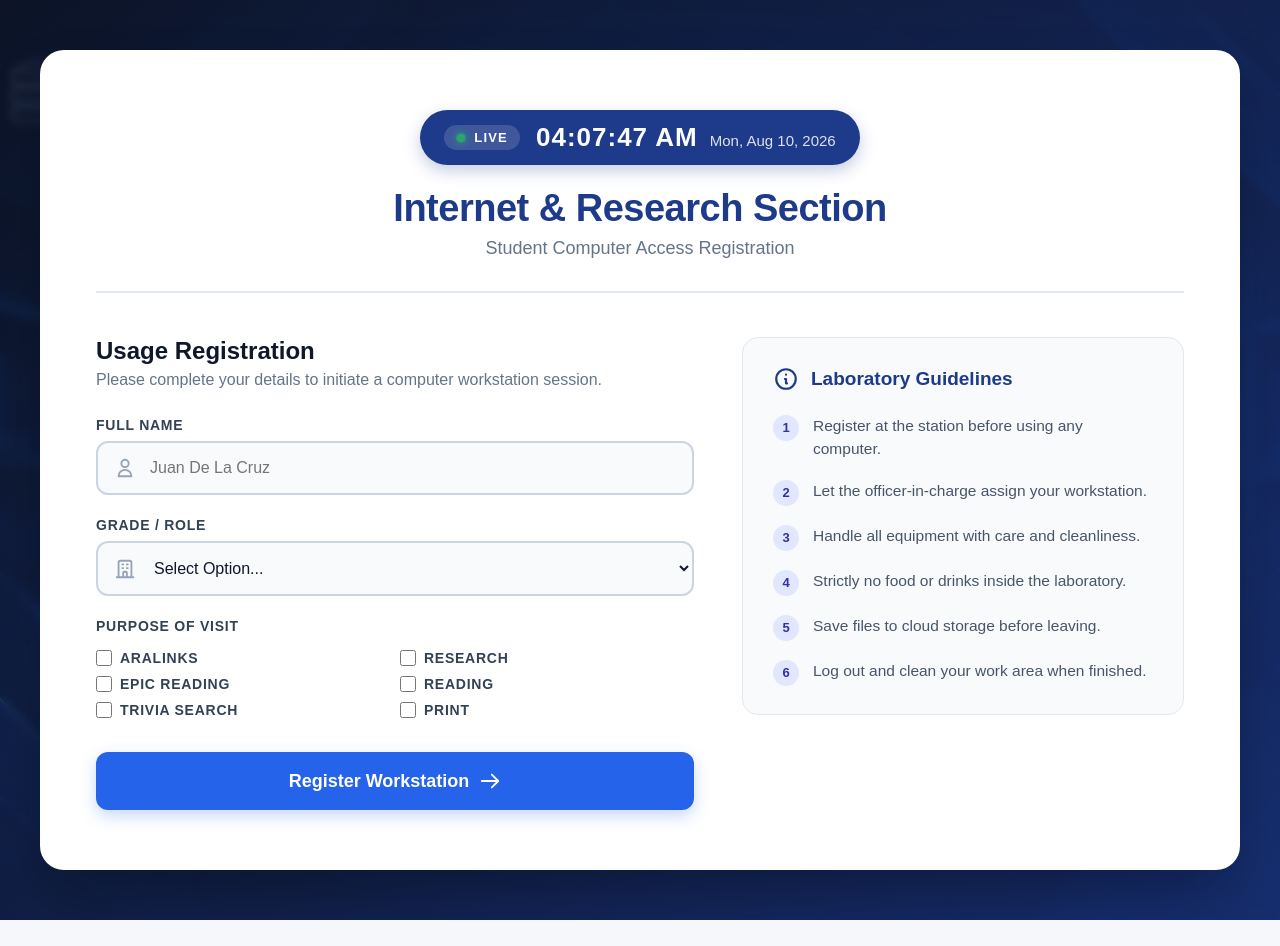
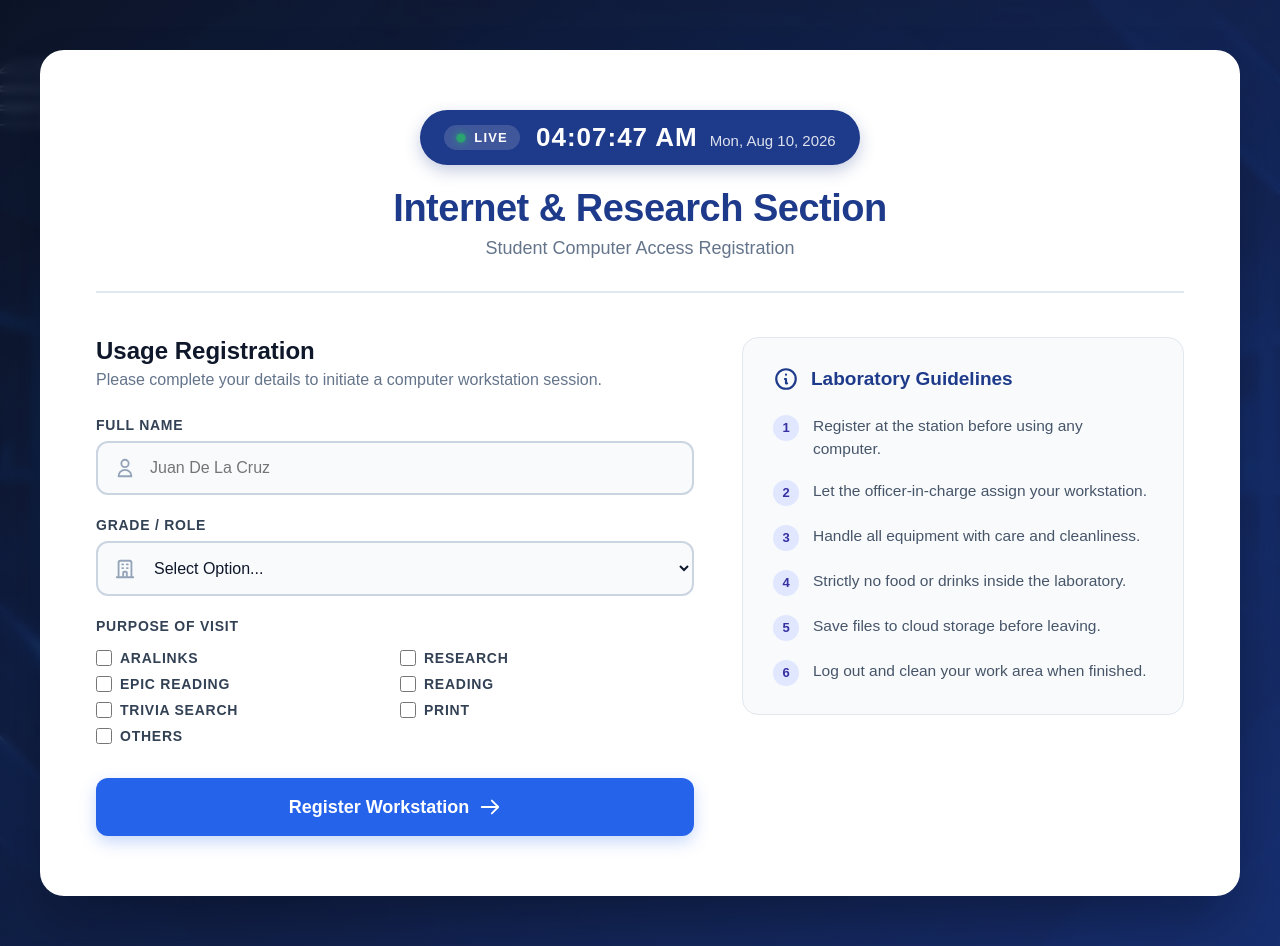
Before and after one commit to RonLingad/ResearchSectionLogs, a React (Vite) app: page / in a window 1280 px wide. Before the commit the page ends 920 px from the top, so only its background shows below. Built offline with nearby package versions, Linux system fonts and the light colour scheme.

Commit message:
added others option

```diff
--- a/src/pages/Purpose.jsx
+++ b/src/pages/Purpose.jsx
@@ -79,6 +79,7 @@ export default function Purpose() {
       Reading: 0,
       "Trivia Search": 0,
       Print: 0,
+      "Others ": 0,
     };
 
     let grandTotal = 0;
--- a/src/pages/Registration.jsx
+++ b/src/pages/Registration.jsx
@@ -21,6 +21,7 @@ export default function Registration() {
     "Reading",
     "Trivia Search",
     "Print",
+    "Others",
   ];
 
   // Toggle checkbox state
```
